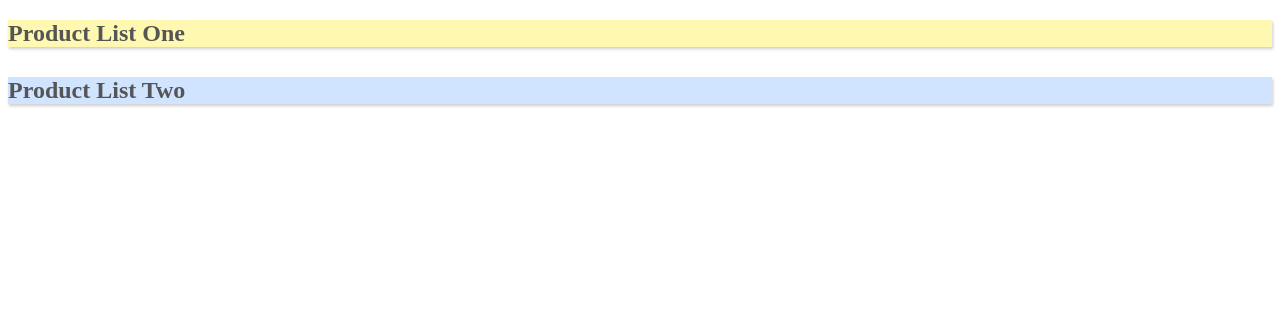
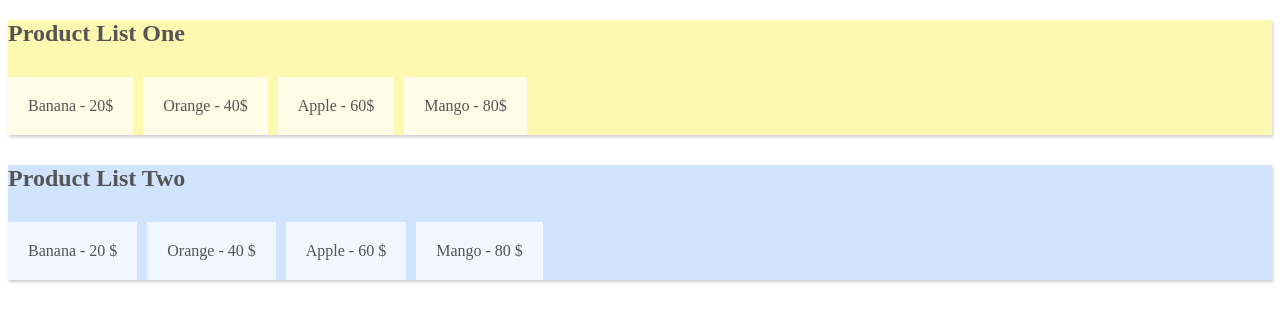
Before and after one commit to mridulsagar/vuex, a Vue app: page / in a window 1280 px wide. Shown: the top 322 px of the page. Built offline with nearby package versions, Linux system fonts and the light colour scheme.

Commit message:
Lesson 03: Using Computed Properties

```diff
--- a/src/App.vue
+++ b/src/App.vue
@@ -1,7 +1,7 @@
 <template>
   <div id="app">
-    <product-list-one v-bind:products="products"></product-list-one>
-    <product-list-two v-bind:products="products"></product-list-two>
+    <product-list-one></product-list-one>
+    <product-list-two></product-list-two>
   </div>
 </template>
 
--- a/src/components/ProductListOne.vue
+++ b/src/components/ProductListOne.vue
@@ -9,9 +9,10 @@
 
 <script>
 export default {
-  props: ["products"],
-  data() {
-    return {};
+  computed: {
+    products() {
+      return this.$store.state.products;
+    }
   }
 };
 </script>
--- a/src/components/ProductListTwo.vue
+++ b/src/components/ProductListTwo.vue
@@ -9,9 +9,10 @@
 
 <script>
 export default {
-  props: ["products"],
-  data() {
-    return {};
+  computed: {
+    products() {
+      return this.$store.state.products;
+    }
   }
 };
 </script>
--- a/src/main.js
+++ b/src/main.js
@@ -1,8 +1,11 @@
 import Vue from 'vue'
 import App from './App.vue'
-
+import {
+  store
+} from './store/store';
 Vue.config.productionTip = false
 
 new Vue({
+  store: store,
   render: h => h(App),
 }).$mount('#app')
```
